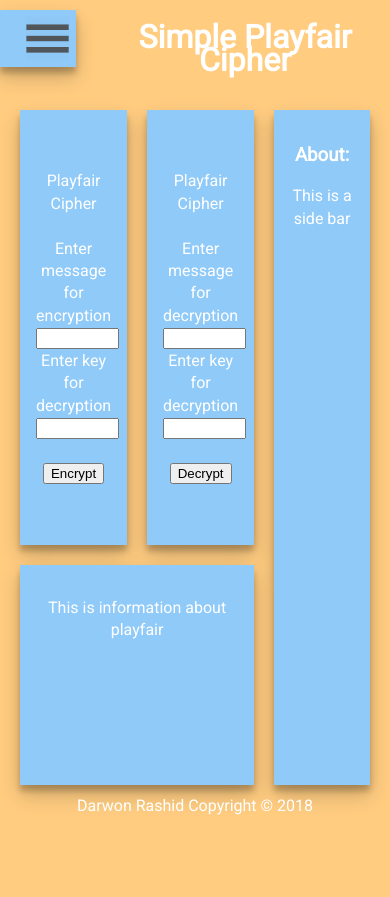
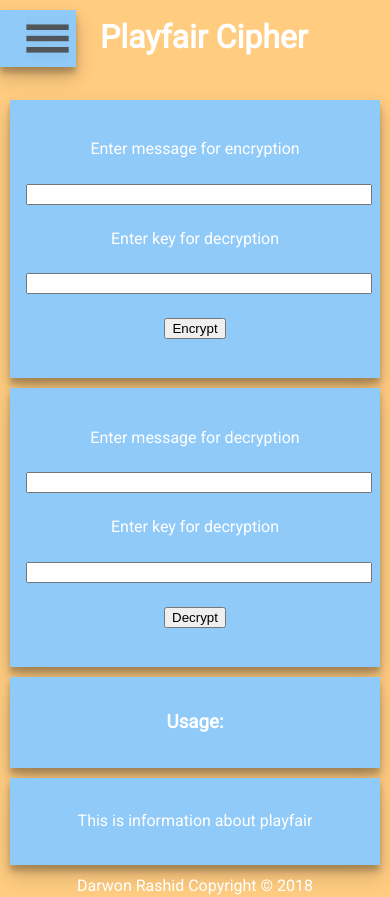
Before and after one commit to darwonsamal/rashid_darwon_set008101_coursework1, a plain HTML site: page playfair.html in a window 390 px wide. Before the commit the page ends 844 px from the top, so only its background shows below. Drawn offline with Linux system fonts and the light colour scheme.

Commit message:
Responsive Design done

```diff
--- a/playfair.html
+++ b/playfair.html
@@ -6,6 +6,7 @@
       <link href="https://fonts.googleapis.com/css?family=Roboto" rel="stylesheet">
       <script type="text/javascript" src="utils.js"></script>
       <script type="text/javascript" src="playfair.js"></script>
+      <meta name="viewport" content="width=device-width, initial-scale=1.0">
       <style>
           body{
             font: 'Roboto', sans-serif;
@@ -25,7 +26,7 @@
       </div>
 
       <div class="header">
-        <h1>Simple Playfair Cipher</h1>
+        <h1>Playfair Cipher</h1>
       </div>
 
     </head>
@@ -36,27 +37,27 @@
       <br><br>
       <div class="gridContainer">
             <div class="cipherInput">
-              <br><br>
-              <legend>Playfair Cipher</legend>
+
+
               <br>
-              <label>Enter message for encryption</label><br>
-              <input id="encryptInput" type="text" required>
-              <label>Enter key for decryption</label><br>
+              <label>Enter message for encryption</label><br><br>
+              <input id="encryptInput" type="text" required><br><br>
+              <label>Enter key for decryption</label><br><br>
               <input id="encryptKey" type="text" required>
               <br><br>
               <div id="button">
                 <button onclick="encrypt(document.getElementById('encryptInput').value)">Encrypt</button>
               </div>
 
-              <br><br>
+              <br>
         </div>
             <div class="cipherOutput">
-              <br><br>
-              <legend>Playfair Cipher</legend>
+
+
               <br>
-              <label>Enter message for decryption</label><br>
-              <input id="decryptInput" type="text" required>
-              <label>Enter key for decryption</label><br>
+              <label>Enter message for decryption</label><br><br>
+              <input id="decryptInput" type="text" required><br><br>
+              <label>Enter key for decryption</label><br><br>
               <input id="decryptKey" type="text" required>
               <br><br>
 
@@ -64,13 +65,13 @@
                 <button onclick="decrypt(document.getElementById('decryptInput').value)">Decrypt</button>
               </div>
 
-              <br><br>
+              <br>
             </div>
 
             <div class="sidebar">
-              <h3>About:</h3>
+              <h3>Usage:</h3>
               <p>
-                This is a side bar
+
               </p>
             </div>
 
--- a/style.css
+++ b/style.css
@@ -10,6 +10,7 @@
     overflow-x: hidden; /* Disable horizontal scroll */
     padding-top: 60px; /* Place content 60px from the top */
     transition: 0.5s; /* 0.5 second transition effect to slide in the sidenav */
+    box-shadow: 0 10px 20px rgba(0,0,0,0.19), 0 6px 6px rgba(0,0,0,0.23);
 }
 
 /* The navigation menu links */
@@ -38,44 +39,6 @@
 
 #mySidenav .active{
   color: #f1f1f1;
-}
-
-/* On smaller screens, where height is less than 450px, change the style of the sidenav (less padding and a smaller font size) */
-@media (max-width: 450px) {
-
-    .sidenav {padding-top: 15px;}
-    .sidenav a {font-size: 18px;}
-    .gridContainer {
-      display: inherit;
-      grid-template-columns: 1fr;
-      grid-gap: 10px;
-      padding-left: 10px;
-      padding-right: 10px;
-      margin-top: 20px;
-    	}
-
-    .header {
-      position: absolute;
-      float: none;
-      margin-left:100px;
-
-    }
-
-    .cipherInput {
-      grid-column: auto;
-    }
-
-    .cipherOutput {
-
-    }
-
-    .about {
-
-    }
-
-    .sidebar {
-
-    }
 }
 
 
@@ -122,6 +85,7 @@
   align-items: stretch;
   padding-left: 20px;
   padding-right: 20px;
+  transition: 1s;
 
 
 }
@@ -139,6 +103,7 @@
   font: 'Courier New';
   float: left;
   text-align: center;
+  margin-left: 75px;
 }
 
 #navImg{
@@ -170,6 +135,57 @@ footer{
 }
 
 
+/* On smaller screens, where height is less than 450px, change the style of the sidenav (less padding and a smaller font size) */
+@media screen and (max-width: 500px) {
+
+    .sidenav {padding-top: 15px;}
+    .sidenav a {font-size: 18px;}
+
+    .gridContainer {
+      display: grid;
+      grid-template-columns: 1fr;
+      grid-auto-rows: minmax(80px, auto);
+      grid-gap: 10px;
+      padding-left: 10px;
+      padding-right: 10px;
+      margin-top: 10px;
+      transition: 1s;
+    	}
+
+    .header {
+      position: absolute;
+      float: none;
+      margin-left:100px;
+
+    }
+
+
+    .cipherInput{
+      grid-column: auto;
+    }
+
+    .cipherOutput{
+      grid-column: auto;
+    }
+
+    .about{
+      grid-column: auto;
+      grid-row: auto;
+      text-align: center;
+
+    }
+
+    .sidebar{
+      grid-column: auto;
+      grid-row: auto;
+    }
+
+
+
+
+}
+
+
 
 
 /*TODO buttons style sucks make it better. input ones too
--- a/utils.js
+++ b/utils.js
@@ -2,12 +2,14 @@
 function openNav()
 {
     document.getElementById("mySidenav").style.width = "250px";
+    document.getElementById("navContainer").style.width = "0px";
 }
 
 /* Set the width of the side navigation to 0 */
 function closeNav()
 {
     document.getElementById("mySidenav").style.width = "0";
+    document.getElementById("navContainer").style.width = "0px";
 }
 
 
```
Also changed, not shown: caesar.html (+1 -0 lines), index.html (+1 -0 lines), rail.html (+13 -12 lines).
